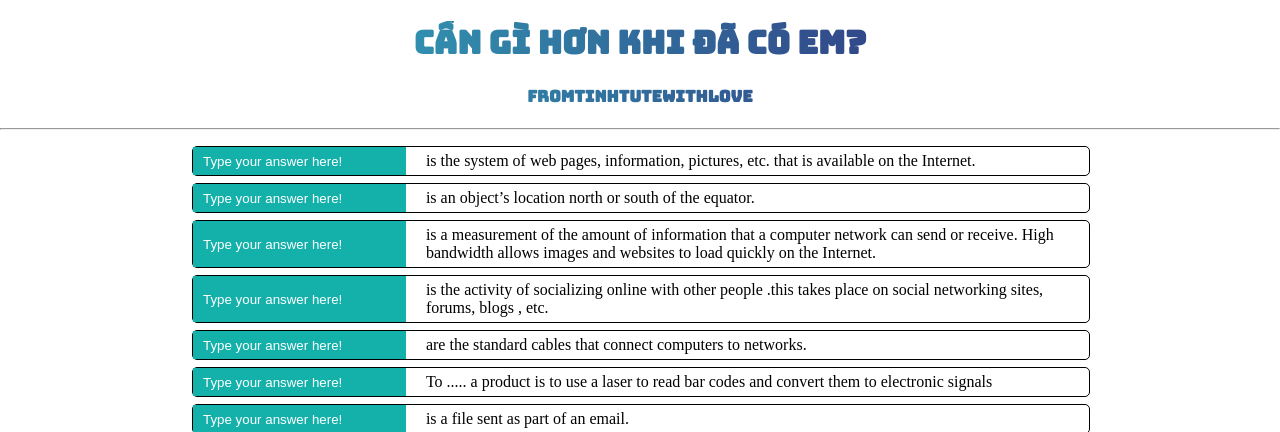
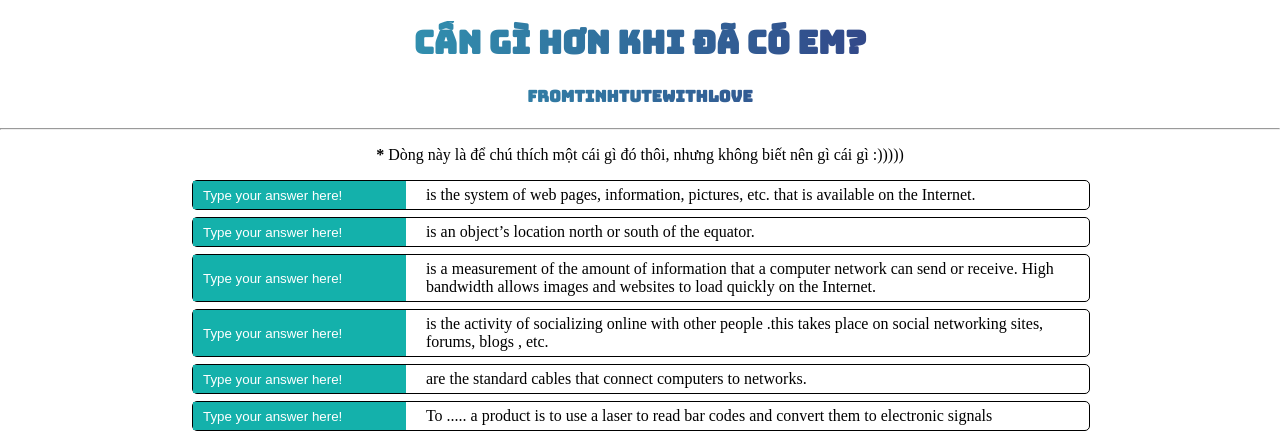
Before and after one commit to ryanphanrp/engrisk2voca, a Django app: page /quiz in a window 1280 px wide. Shown: the top 432 px of the page. Run offline with Django 3.2, Linux system fonts and the light colour scheme; data comes from the database, SQL or seed files in the repository.

Commit message:
5th commit

```diff
--- a/templates/quiz.html
+++ b/templates/quiz.html
@@ -4,6 +4,7 @@
 {% block main %}
 
 <ul class='listanswer'>
+    <p><strong>*</strong> Dòng này là để chú thích một cái gì đó thôi, nhưng không biết nên gì cái gì :)))))</p>
     {% for vocabulary in vocabularys %}
     <li class="sentence">
         <input type="text" placeholder="Type your answer here!" class='answer left' name='{{ vocabulary.word }}' value=""/>
```
